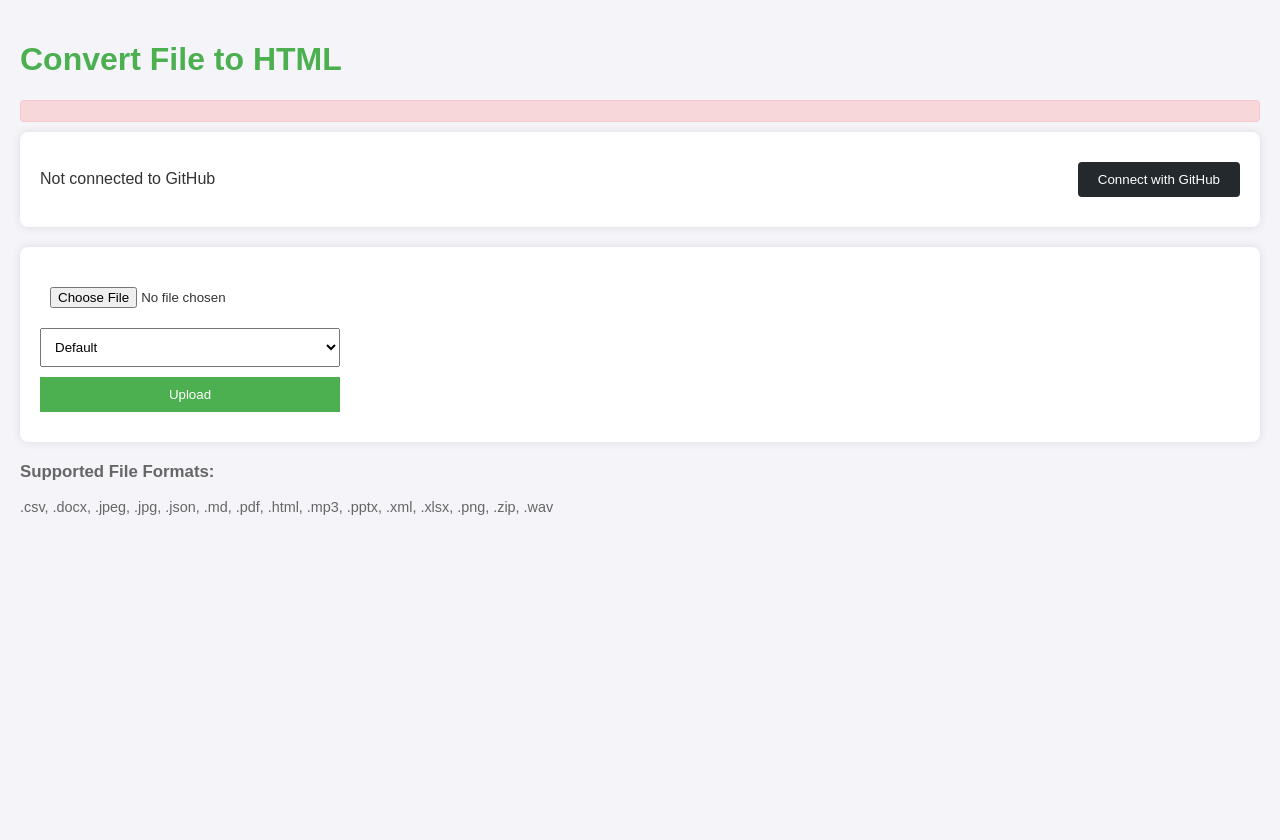
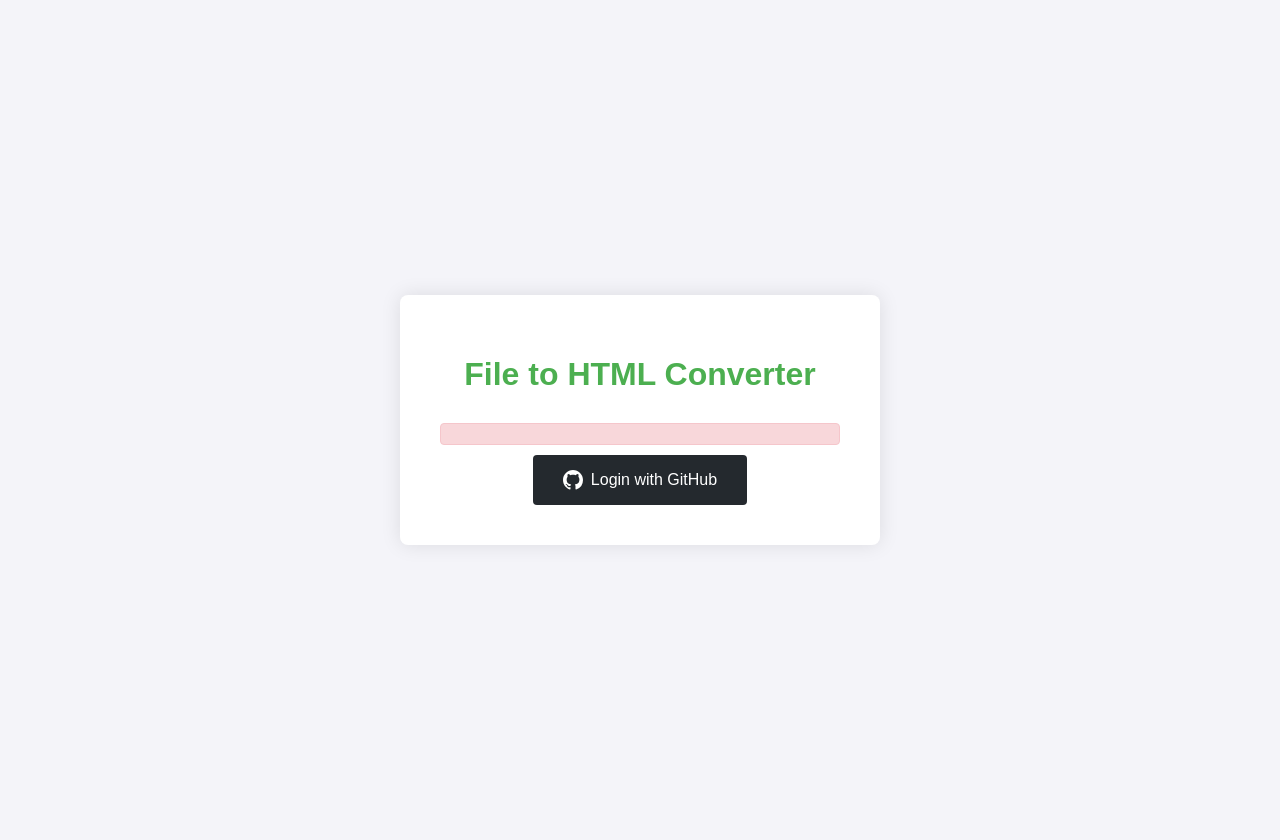
Before and after one commit to Hitheshaum/live-resume, a Flask app: page / in a window 1280 px wide. Before the commit the page ends 515 px from the top, so only its background shows below. Run offline with Flask 3, Linux system fonts and the light colour scheme; parts of the project's set-up code (start-up, migrations or seed data) failed here and were passed over.

Commit message:
Implement GitHub authentication and separate login page
- Created new login page for GitHub authentication
- Updated index.html to be the dashboard page
- Added login_required decorator for protected routes
- Fixed routing to use dashboard instead of index
- Added proper authentication flow

```diff
--- a/app.py
+++ b/app.py
@@ -10,6 +10,7 @@ from urllib.parse import urlencode
 from openai import OpenAI
 import json
 from dotenv import load_dotenv
+from functools import wraps
 
 # Load environment variables from .env file
 load_dotenv()
@@ -24,6 +25,14 @@ os.environ['OPENAI_API_KEY'] = os.getenv('GITHUB_TOKEN')
 app = Flask(__name__)
 app.secret_key = os.urandom(24)  # Better secret key for sessions
 markitdown = MarkItDown()
+
+def login_required(f):
+    @wraps(f)
+    def decorated_function(*args, **kwargs):
+        if 'github_token' not in session:
+            return redirect(url_for('login'))
+        return f(*args, **kwargs)
+    return decorated_function
 
 ALLOWED_EXTENSIONS = {
     'pdf', 'pptx', 'docx', 'xlsx', 'jpg', 'jpeg', 'png',
@@ -70,8 +79,23 @@ ASSISTANT_FUNCTIONS = [
     }
 ]
 
+@app.route('/')
+def login():
+    if 'github_token' in session:
+        return redirect(url_for('dashboard'))
+    return render_template('login.html')
+
+@app.route('/dashboard')
+@login_required
+def dashboard():
+    """Main dashboard page after login"""
+    return render_template('index.html',
+                         github_authenticated=True,
+                         github_username=session.get('github_username', ''))
+
 @app.route('/render/<style>')
 @app.route('/render')
+@login_required
 def render_page(style='default'):
     """Endpoint to show the render page with a specific style"""
     return render_template('render.html',
@@ -105,13 +129,13 @@ def github_login():
 @app.route('/logout/github')
 def github_logout():
     session.pop('github_token', None)
-    return redirect(url_for('index'))
+    return redirect(url_for('login'))
 
 @app.route('/login/github/callback')
 def github_callback():
     if 'error' in request.args:
         flash(f"GitHub Error: {request.args['error']}")
-        return redirect(url_for('index'))
+        return redirect(url_for('login'))
 
     code = request.args.get('code')
     response = requests.post(GITHUB_TOKEN_URL, data={
@@ -124,26 +148,8 @@ def github_callback():
     if 'access_token' in data:
         session['github_token'] = data['access_token']
         # Redirect to the home page after successful login
-        return redirect(url_for('index'))
+        return redirect(url_for('dashboard'))
     return 'Failed to get access token'
-
-@app.route('/')
-def index():
-    github_username = None
-    if 'github_token' in session:
-        # Get GitHub username if authenticated
-        headers = {'Authorization': f'token {session["github_token"]}'}
-        response = requests.get(f'{GITHUB_API_URL}/user', headers=headers)
-        if response.status_code == 200:
-            github_username = response.json()['login']
-        else:
-            # Token might be invalid, remove it
-            session.pop('github_token', None)
-
-    return render_template('index.html',
-                         allowed_extensions=ALLOWED_EXTENSIONS,
-                         github_authenticated='github_token' in session,
-                         github_username=github_username)
 
 @app.route('/change_style', methods=['POST'])
 def change_style():
@@ -153,19 +159,20 @@ def change_style():
     return render_markdown(content, style)
 
 @app.route('/upload', methods=['POST'])
+@login_required
 def upload_file():
     if 'file' not in request.files:
         flash('No file provided')
-        return redirect(url_for('index'))
+        return redirect(url_for('dashboard'))
 
     file = request.files['file']
     if file.filename == '':
         flash('No file selected')
-        return redirect(url_for('index'))
+        return redirect(url_for('dashboard'))
 
     if not allowed_file(file.filename):
         flash('File type not supported')
-        return redirect(url_for('index'))
+        return redirect(url_for('dashboard'))
 
     try:
         # Save the file temporarily
@@ -197,7 +204,7 @@ def upload_file():
                             github_authenticated='github_token' in session)
     except Exception as e:
         flash(f'Error processing file: {str(e)}')
-        return redirect(url_for('index'))
+        return redirect(url_for('dashboard'))
 
 def read_style_file(style_name):
     style_path = os.path.join('static', 'styles', f'{style_name}.css')
--- a/templates/index.html
+++ b/templates/index.html
@@ -2,7 +2,7 @@
 <html lang="en">
 <head>
     <meta charset="utf-8">
-    <title>File to HTML Converter</title>
+    <title>Dashboard - File to HTML Converter</title>
     <style>
         body {
             font-family: Arial, sans-serif;
@@ -11,8 +11,32 @@
             margin: 0;
             padding: 20px;
         }
+        .header {
+            display: flex;
+            justify-content: space-between;
+            align-items: center;
+            margin-bottom: 20px;
+        }
         h1 {
             color: #4CAF50;
+            margin: 0;
+        }
+        .user-info {
+            display: flex;
+            align-items: center;
+            gap: 10px;
+        }
+        .logout-button {
+            background-color: #dc3545;
+            color: white;
+            border: none;
+            padding: 8px 16px;
+            border-radius: 4px;
+            cursor: pointer;
+            text-decoration: none;
+        }
+        .logout-button:hover {
+            background-color: #c82333;
         }
         form {
             background: #fff;
@@ -53,36 +77,16 @@
         .flash-messages:not(:empty) {
             display: block;
         }
-        .github-auth {
-            background: #fff;
-            padding: 20px;
-            border-radius: 8px;
-            box-shadow: 0 0 10px rgba(0, 0, 0, 0.1);
-            margin-bottom: 20px;
-        }
-        .auth-status {
-            display: flex;
-            align-items: center;
-            justify-content: space-between;
-        }
-        .github-button {
-            background-color: #24292e;
-            color: white;
-            border: none;
-            padding: 10px 20px;
-            border-radius: 4px;
-            cursor: pointer;
-            display: inline-flex;
-            align-items: center;
-            gap: 8px;
-        }
-        .github-button:hover {
-            background-color: #2c3238;
-        }
     </style>
 </head>
 <body>
-    <h1>Convert File to HTML</h1>
+    <div class="header">
+        <h1>Convert File to HTML</h1>
+        <div class="user-info">
+            <span>Welcome, {{ github_username }}!</span>
+            <a href="{{ url_for('github_logout') }}" class="logout-button">Logout</a>
+        </div>
+    </div>
 
     <div class="flash-messages">
         {% with messages = get_flashed_messages() %}
@@ -94,37 +98,19 @@
         {% endwith %}
     </div>
 
-    <div class="github-auth">
-        <div class="auth-status">
-            {% if github_authenticated %}
-                <span>✓ Connected to GitHub as {{ github_username }}</span>
-                <a href="{{ url_for('github_logout') }}"><button class="github-button">Disconnect</button></a>
-            {% else %}
-                <span>Not connected to GitHub</span>
-                <a href="{{ url_for('github_login') }}"><button class="github-button">
-                    Connect with GitHub
-                </button></a>
-            {% endif %}
-        </div>
-    </div>
-
     <form action="{{ url_for('upload_file') }}" method="post" enctype="multipart/form-data">
-        <input type="file" name="file">
+        <input type="file" name="file" accept=".pdf,.pptx,.docx,.xlsx,.jpg,.jpeg,.png,.mp3,.wav,.html,.csv,.json,.xml,.md,.zip">
         <select name="style">
-            <option value="default">Default</option>
-            <option value="style1">Style 1</option>
-            <option value="style2">Style 2</option>
+            <option value="default">Default Style</option>
+            <option value="github">GitHub Style</option>
+            <option value="notion">Notion Style</option>
+            <option value="medium">Medium Style</option>
         </select>
-        <button type="submit">Upload</button>
+        <button type="submit">Convert</button>
     </form>
 
     <div class="supported-formats">
-        <h3>Supported File Formats:</h3>
-        <p>
-            {% for ext in allowed_extensions %}
-                .{{ ext }}{% if not loop.last %}, {% endif %}
-            {% endfor %}
-        </p>
+        <p>Supported file formats: PDF, PPTX, DOCX, XLSX, JPG/JPEG, PNG, MP3, WAV, HTML, CSV, JSON, XML, MD, ZIP</p>
     </div>
 </body>
 </html>
--- /dev/null
+++ b/templates/login.html
@@ -0,0 +1,84 @@
+<!doctype html>
+<html lang="en">
+<head>
+    <meta charset="utf-8">
+    <title>Login - File to HTML Converter</title>
+    <style>
+        body {
+            font-family: Arial, sans-serif;
+            background-color: #f4f4f9;
+            color: #333;
+            margin: 0;
+            padding: 20px;
+            display: flex;
+            flex-direction: column;
+            align-items: center;
+            justify-content: center;
+            min-height: 100vh;
+        }
+        .login-container {
+            background: #fff;
+            padding: 40px;
+            border-radius: 8px;
+            box-shadow: 0 0 20px rgba(0, 0, 0, 0.1);
+            text-align: center;
+            max-width: 400px;
+            width: 100%;
+        }
+        h1 {
+            color: #4CAF50;
+            margin-bottom: 30px;
+        }
+        .github-button {
+            background-color: #24292e;
+            color: white;
+            border: none;
+            padding: 15px 30px;
+            border-radius: 4px;
+            cursor: pointer;
+            display: inline-flex;
+            align-items: center;
+            gap: 8px;
+            font-size: 16px;
+            text-decoration: none;
+        }
+        .github-button:hover {
+            background-color: #2c3238;
+        }
+        .flash-messages {
+            color: #721c24;
+            background-color: #f8d7da;
+            border: 1px solid #f5c6cb;
+            padding: 10px;
+            margin: 10px 0;
+            border-radius: 4px;
+            display: none;
+        }
+        .flash-messages:not(:empty) {
+            display: block;
+        }
+    </style>
+</head>
+<body>
+    <div class="login-container">
+        <h1>File to HTML Converter</h1>
+
+        <div class="flash-messages">
+            {% with messages = get_flashed_messages() %}
+                {% if messages %}
+                    {% for message in messages %}
+                        {{ message }}<br>
+                    {% endfor %}
+                {% endif %}
+            {% endwith %}
+        </div>
+
+        <a href="{{ url_for('github_login') }}" class="github-button">
+            <svg height="20" width="20" viewBox="0 0 16 16" fill="currentColor">
+                <path d="M8 0C3.58 0 0 3.58 0 8c0 3.54 2.29 6.53 5.47 7.59.4.07.55-.17.55-.38 0-.19-.01-.82-.01-1.49-2.01.37-2.53-.49-2.69-.94-.09-.23-.48-.94-.82-1.13-.28-.15-.68-.52-.01-.53.63-.01 1.08.58 1.23.82.72 1.21 1.87.87 2.33.66.07-.52.28-.87.51-1.07-1.78-.2-3.64-.89-3.64-3.95 0-.87.31-1.59.82-2.15-.08-.2-.36-1.02.08-2.12 0 0 .67-.21 2.2.82.64-.18 1.32-.27 2-.27.68 0 1.36.09 2 .27 1.53-1.04 2.2-.82 2.2-.82.44 1.1.16 1.92.08 2.12.51.56.82 1.27.82 2.15 0 3.07-1.87 3.75-3.65 3.95.29.25.54.73.54 1.48 0 1.07-.01 1.93-.01 2.2 0 .21.15.46.55.38A8.013 8.013 0 0016 8c0-4.42-3.58-8-8-8z"></path>
+            </svg>
+            Login with GitHub
+        </a>
+    </div>
+</body>
+</html>
--- a/templates/render.html
+++ b/templates/render.html
@@ -150,7 +150,7 @@
             <option value="style2" {% if style == 'style2' %}selected{% endif %}>Modern Resume</option>
         </select>
         <button onclick="toggleFullscreen()">Toggle Full Screen</button>
-        <a href="{{ url_for('index') }}"><button>New File</button></a>
+        <a href="{{ url_for('dashboard') }}"><button>New File</button></a>
     </div>
 
     <div class="editing-controls">
```
